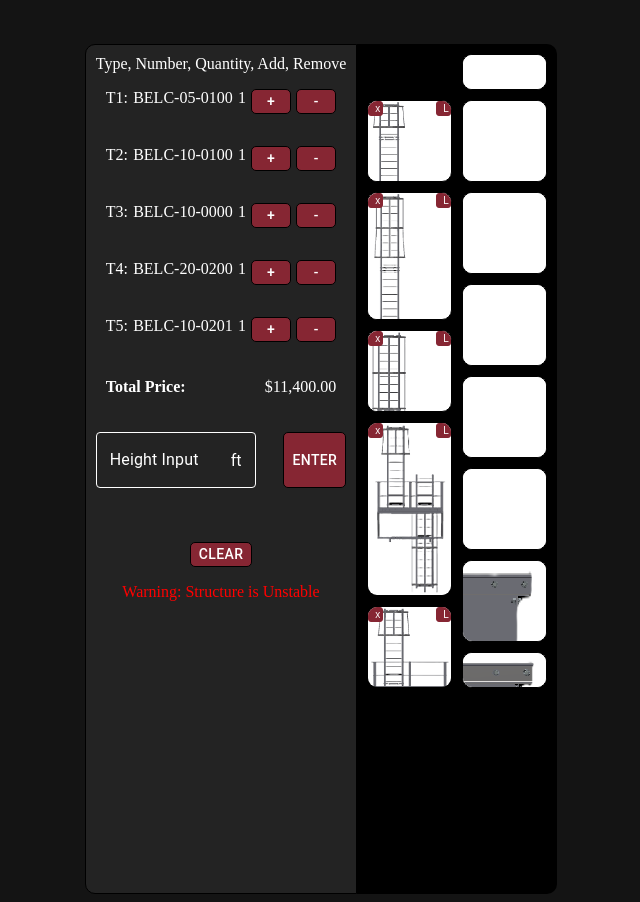
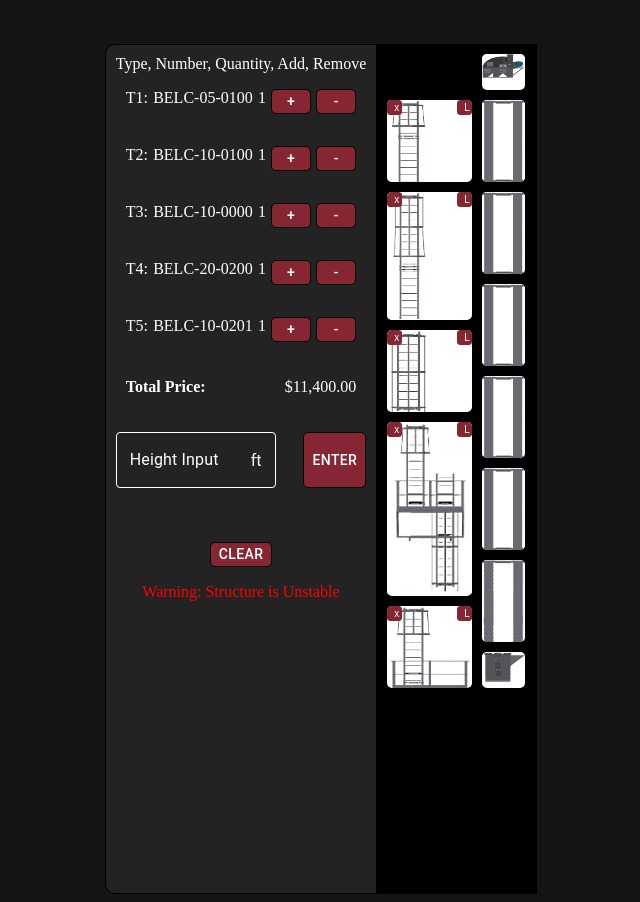
Before and after one commit to Roy1213/All-React-Projects-MC, a React (Create React App) app: page / in a window 1280 px wide. Shown: the whole page, without its empty margins (319-959 px from the left). Built offline with nearby package versions, Linux system fonts and the light colour scheme.

Commit message:
Fixed elevator images.

```diff
--- a/src/ShowcaseLayout.js
+++ b/src/ShowcaseLayout.js
@@ -33,7 +33,7 @@ const ResponsiveReactGridLayout = WidthProvider(Responsive);
 let heights = [4, 6, 4, 8, 4]
 let heightMultiplier = 0.5
 let images = [part1, part2, part3, part4, part5, part6, part7, part8, part9, part10, part11, part12]
-let widths = ['50%', '50%', '50%', '100%', '100%']
+let widths = ['50%', '50%', '50%', '100%', '100%', '100%']
 let containerWidth = 200
 let containerHeight = 850
 let buttonArrayHeight = 75
@@ -157,7 +157,7 @@ export default class ShowcaseLayout extends React.Component {
       return (
         <div key={i} style={{ overflow: 'hidden', background: i == maxIndex ? 'black' : 'white' }}>
             <div style={{ display: 'grid', transform: Data.types[i] > 0 ? '' : 'rotateY(180deg)' }}>
-            {i != maxIndex ? <img src={!l.static ? images[Math.abs(Data.types[i]) - 1] : i == maxIndex - 1 ? images[6] : i == maxIndex - 2 && Data.height % 10 == 0 ? images[7] : i == maxIndex - 2 ? images[8] : i == Data.types.length ? images[10] : images[9]} draggable={false} width={widths[Math.abs(Data.types[i]) - 1]} height={86 * heightMultiplier * heights[Math.abs(Data.types[i]) - 1] / 2} alt={"Part " + Data.types[i]} style={{ gridRow: 1, gridColumn: 1 }} /> : <></>}
+            {i != maxIndex ? <img src={!l.static ? images[Math.abs(Data.types[i]) - 1] : i == maxIndex - 1 ? images[6 - 1] : i == maxIndex - 2 && Data.height % 10 == 0 ? images[7 - 1] : i == maxIndex - 2 ? images[8 - 1] : i == Data.types.length ? images[10 - 1] : images[9 - 1]} draggable={false} width={i < Data.types.length ? widths[Math.abs(Data.types[i]) - 1] : widths[widths.length - 1]} height={i < Data.types.length ? 86 * heightMultiplier * heights[Math.abs(Data.types[i]) - 1] / 2 : '75%'} alt={"Part " + Data.types[i]} style={{ gridRow: 1, gridColumn: 1 }} /> : <></>}
             {!l.static ?
             <div style={{ gridRow: 1, gridColumn: 1, display: 'flex', justifyContent: 'space-between', transform: Data.types[i] > 0 ? '' : 'rotateY(180deg)' }}>
               <button onClick={() => ShowcaseLayout.removeAtIndex(i, showcaseLayout)} style={ShowcaseLayout.buttonStyle2}>x</button>
@@ -279,7 +279,7 @@ export default class ShowcaseLayout extends React.Component {
             {Data.generateWarnings()}
           </div>
         </div>
-        <div style={{ width: containerWidth, maxHeight: containerHeight }}>
+        <div style={{ width: containerWidth * 0.8, maxHeight: containerHeight }}>
           {/* <div>
           Current Breakpoint: {this.state.currentBreakpoint} ({
             this.props.cols[this.state.currentBreakpoint]
@@ -474,7 +474,7 @@ function generateLayout() {
         return {
           x: i == size ? 0 : 1,
           y: i == size ? 0 : i == Data.types.length ? 0 : i < size - 2 ? 1 : (size - (Data.types.length + 2)) * heights[0] * heightMultiplier - heights[0] * heightMultiplier / 2 + (i == size - 1 ? (Data.height % 10 == 0 ? 1 : 2) : 0),
-          w: 1,
+          w: 0.5,
           h: height,
           i: i.toString(),
           static: true,
--- a/src/example-styles.css
+++ b/src/example-styles.css
@@ -44,8 +44,8 @@ body {
   }
   .react-grid-item:not(.react-grid-placeholder) {
     background: white;
-    border: 1px solid black;
-    border-radius: 10px;
+    /* border: 2px solid black; */
+    border-radius: 5px;
   }
   .react-grid-item.resizing {
     opacity: 0.9;
@@ -109,7 +109,7 @@ body {
     opacity: 0.25;
     transition-duration: 100ms;
     z-index: 2;
-    border-radius: 10px;
+    border-radius: 5px;
     -webkit-user-select: none;
     -moz-user-select: none;
     -ms-user-select: none;
```
